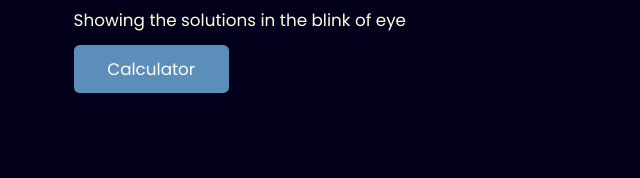
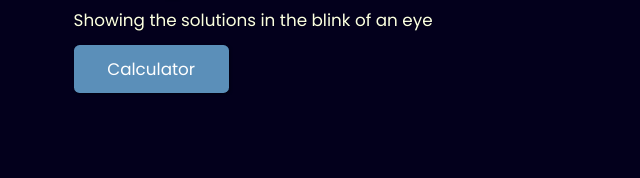
Before and after one commit to rindangmaaris/rindangmaaris.github.io, a plain HTML site: page index.html in a window 1280 px wide. Shown: the part 422-600 px from the top of the page, 16-656 px from the left. Drawn offline with nearby package versions, Linux system fonts and the light colour scheme.

Commit message:
Update index.html

```diff
--- a/index.html
+++ b/index.html
@@ -46,7 +46,7 @@
     <section class="hero" id="home">
       <main class="content">
         <h1>Calculator for <span>Polyhedron</span></h1>
-        <p>Showing the solutions in the blink of eye</p>
+        <p>Showing the solutions in the blink of an eye</p>
         <a href="#menu" class="cta">Calculator</a>
       </main>
     </section>
```
